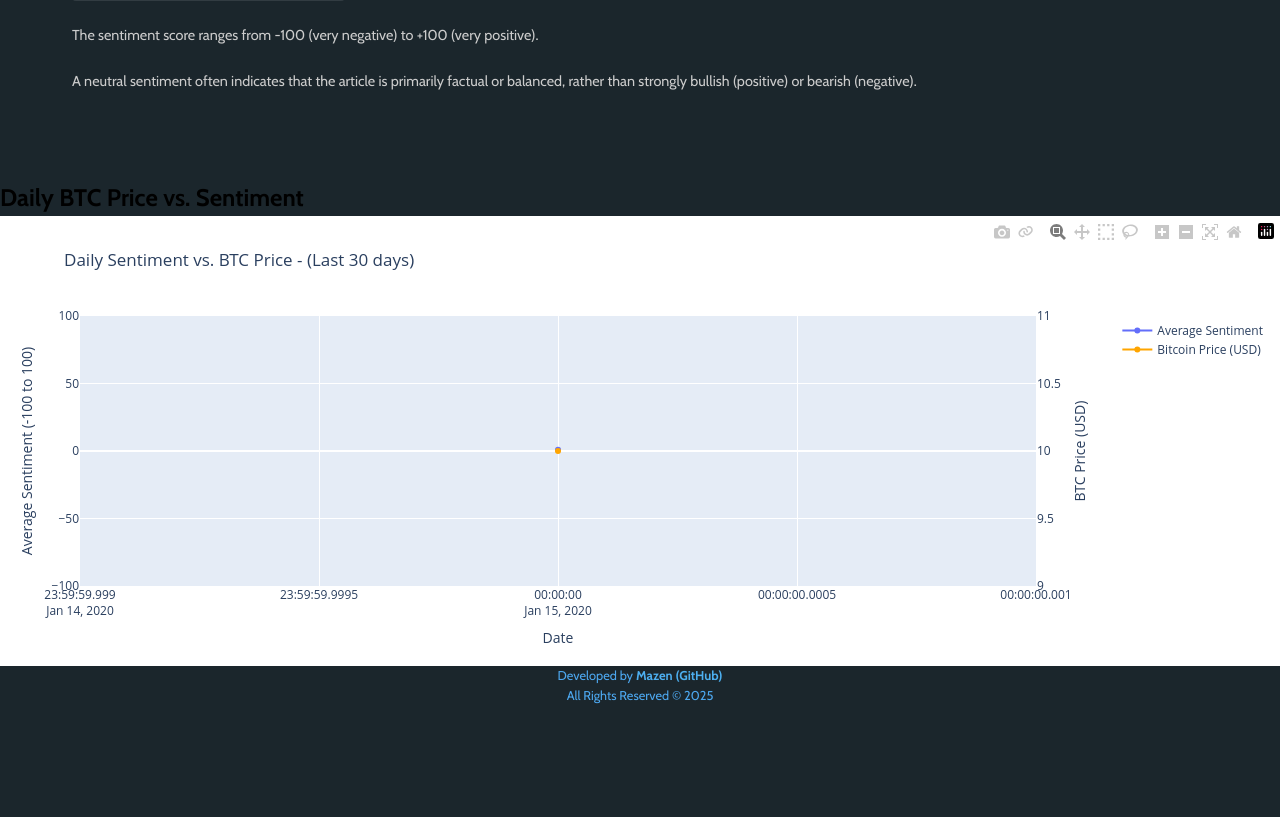
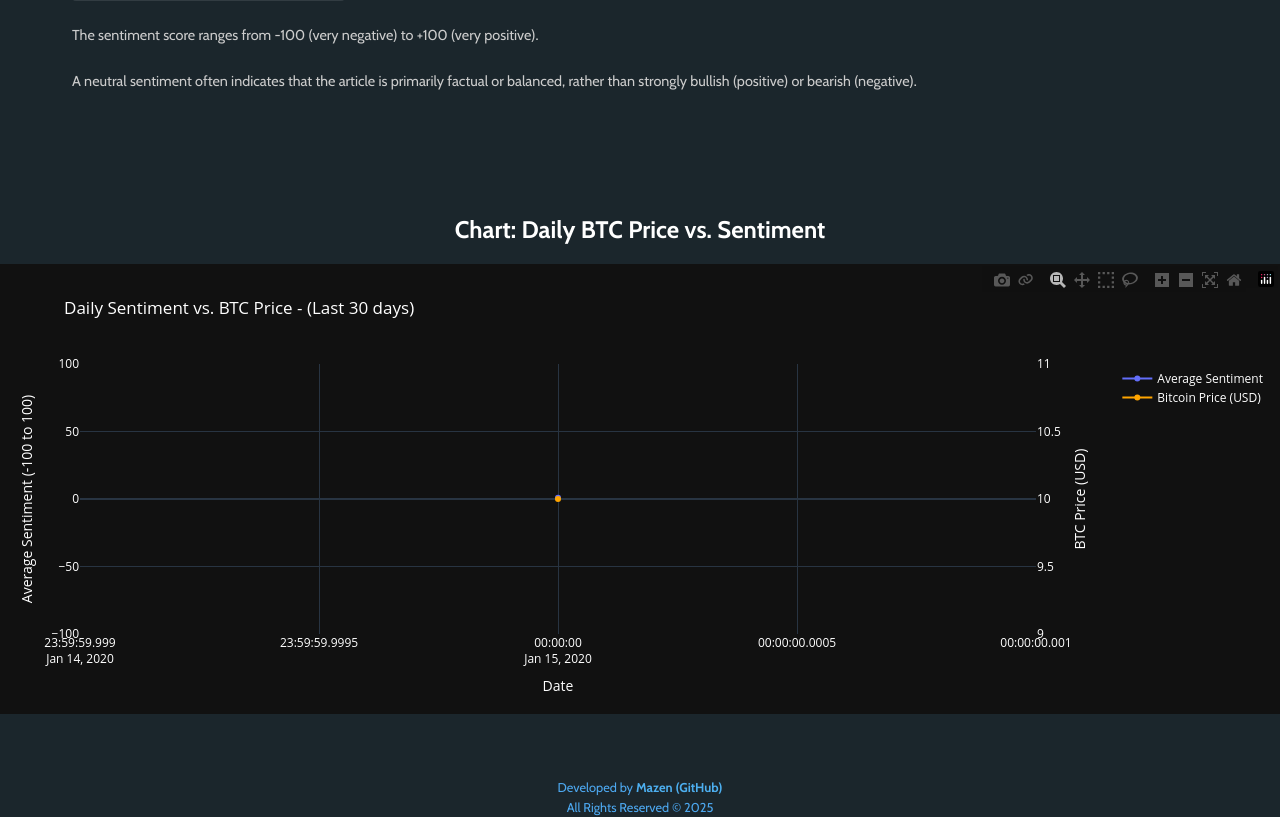
Before and after one commit to mazenayyad/finance-sentiment-analyzer, a Flask app: page /results in a window 1280 px wide. Shown: the part 276-1093 px from the top of the page. Before the commit the page ends 980 px from the top, so only its background shows below. Run offline with Flask 3, Linux system fonts and the light colour scheme; tables that the repository leaves empty hold one stand-in row (values such as "Sample post"); some libraries are stand-ins or nearby versions.

Commit message:
visual changes

```diff
--- a/app.py
+++ b/app.py
@@ -73,7 +73,7 @@ def results():
     daily_data = fetch_finance_daily()
 
     if not daily_data:
-        chart_html = "<p>No historical data available yet.</p>"
+        chart_html = ""
     else:
         # convert daily data to a pandas dataframe
         df = pd.DataFrame(daily_data)
@@ -106,8 +106,10 @@ def results():
 
         # customizing layout and axis
         fig.update_layout(
+            template="plotly_dark",
             title = "Daily Sentiment vs. BTC Price - (Last 30 days)",
-            hovermode = "x unified"
+            hovermode = "x unified",
+            font = {"color": "#ffffff"}
         )
 
         # sentiment - primary y-axis
@@ -128,7 +130,7 @@ def results():
         # convert to html snippet. returns only the div and script for the chart, not a full HTML document
         chart_html = fig.to_html(full_html=False)
 
-    return render_template("results.html", articles=todays_articles, agg_label=agg_label, agg_score=agg_score, last_updated=last_updated, chart_html=chart_html)
+    return render_template("results.html", articles=todays_articles, agg_label=agg_label, agg_score=agg_score, last_updated=last_updated, daily_data=daily_data, chart_html=chart_html)
 
 if __name__ == "__main__":
     init_db()
--- a/static/style.css
+++ b/static/style.css
@@ -368,3 +368,31 @@ body {
   background-color: #555;
   box-shadow: 0 5px 10px rgba(0,0,0,0.4);
 }
+
+.chart-section {
+  margin-top: 2rem;
+  margin-bottom: 4rem;
+}
+
+.chart-section h2 {
+  color: #ffffff;
+  margin-bottom: 1rem;
+  text-align: center;
+}
+
+.no-history-message {
+  background-color: #444;
+  color: #fff;
+  padding: 1rem 1.5rem;
+  border-radius: 4px;
+  text-align: center;
+  max-width: 600px;
+  margin: 2rem auto 0;
+  font-weight: 600;
+}
+
+.no-history-message p {
+  margin: 0;
+  font-size: 1rem;
+  line-height: 1.5;
+}
--- a/templates/results.html
+++ b/templates/results.html
@@ -102,9 +102,15 @@
 
   <!-- chart_html snippet -->
   <section class="chart-section">
-    <h2>Daily BTC Price vs. Sentiment</h2>
-    <!-- safe to not display the tags <div> and <script> as literal text. to allow the script to execute and the div to render the chart -->
-    {{ chart_html|safe }}
+    <h2>Chart: Daily BTC Price vs. Sentiment</h2>
+    {% if daily_data|length == 0 %}
+      <div class="no-history-message">
+        <p>No historical data available yet. Please check back tomorrow.</p>
+      </div>
+    {% else %}
+      <!-- safe to not display the tags <div> and <script> as literal text. to allow the script to execute and the div to render the chart -->
+      {{ chart_html|safe }}
+    {% endif %}
   </section>
 
   <!-- FOOTER  -->
```
